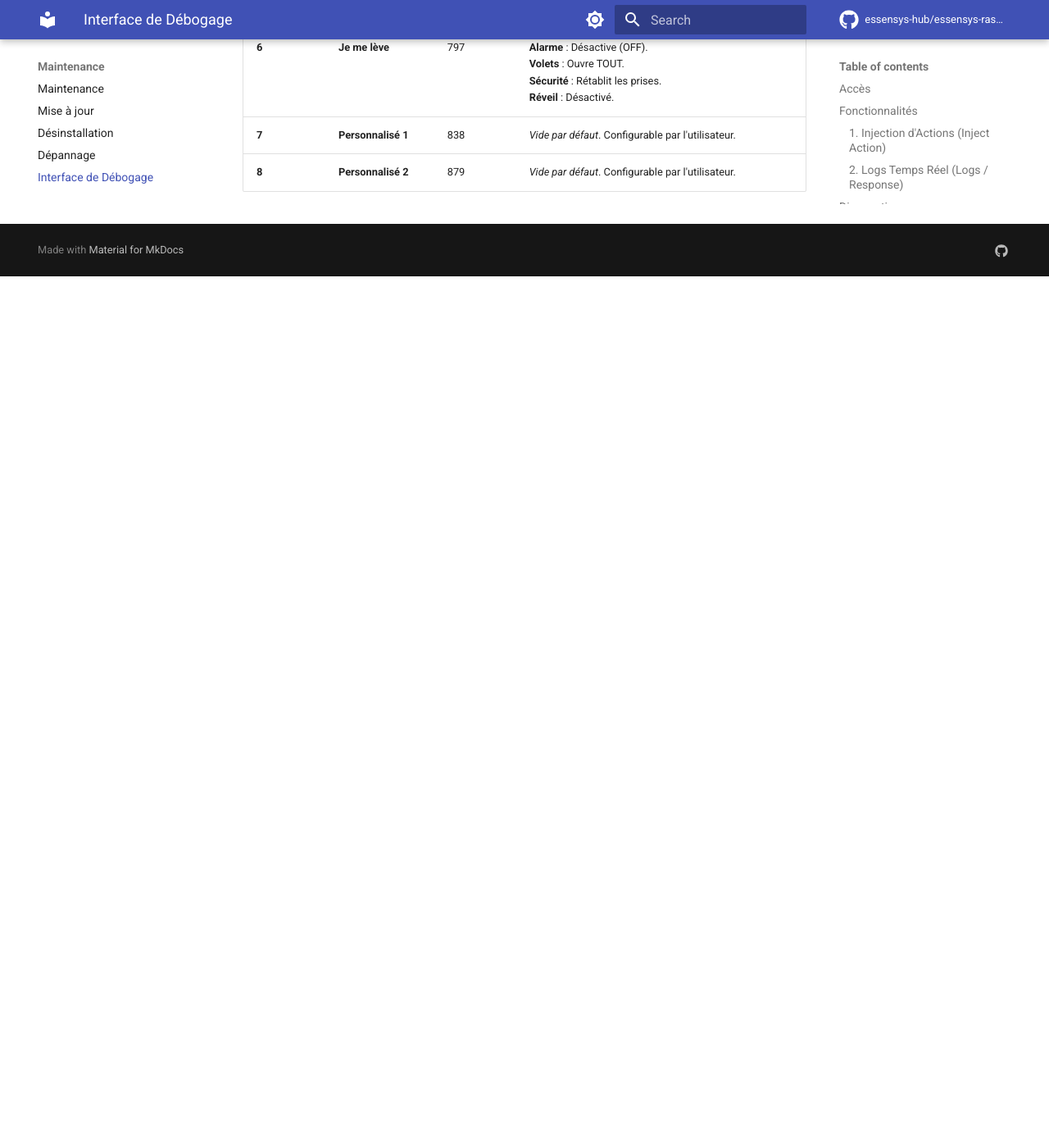
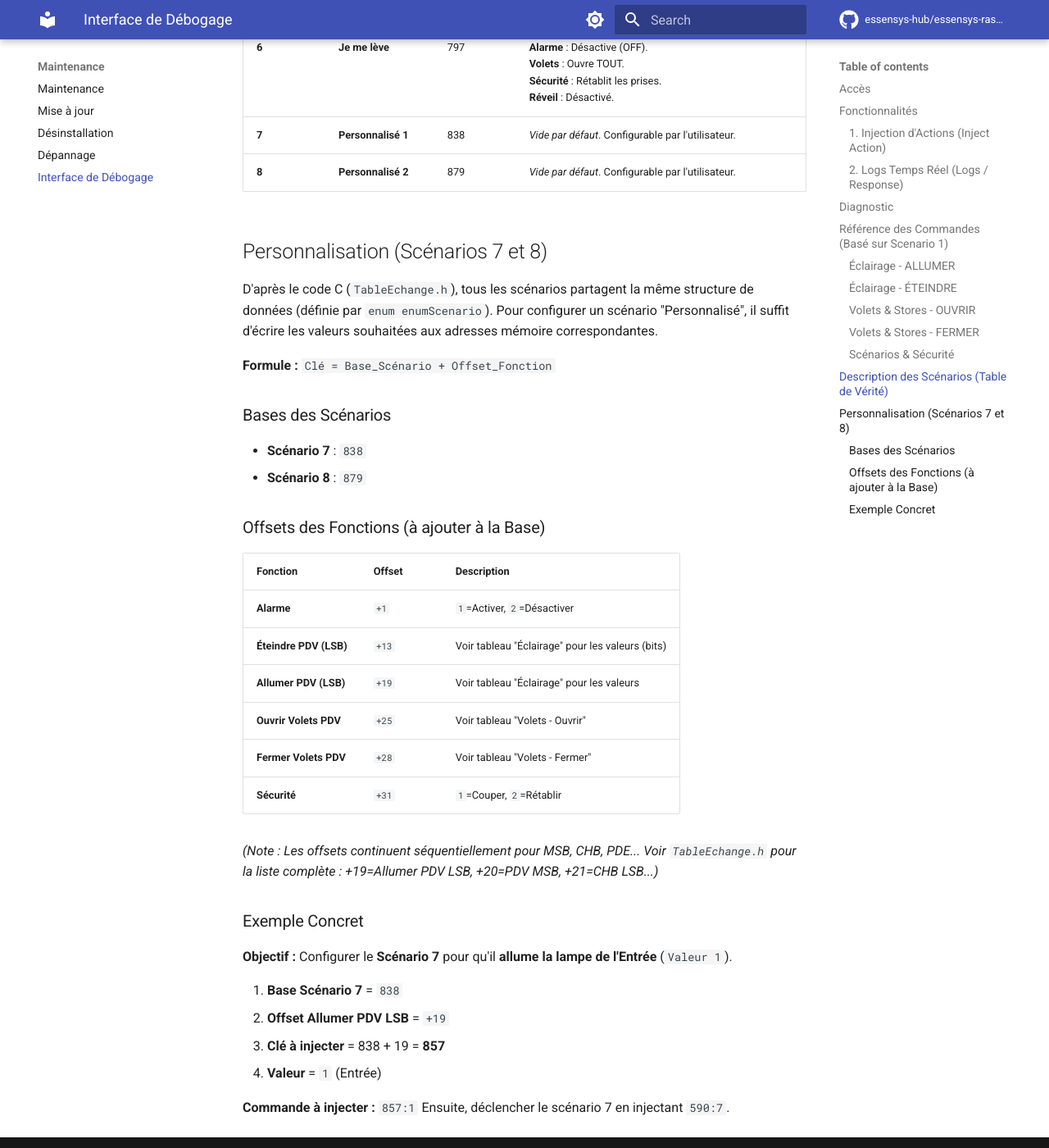
Before and after one commit to essensys-hub/essensys-raspberry-install, an MkDocs documentation site: the page built from docs/maintenance/debug.md, in a window 1280 px wide and 1400 px high, scrolled down 6511 px. Shown: the whole window at 82% size. Built offline with MkDocs 1.6.1 and Material for MkDocs 9.7.7, drawn with Linux system fonts in a browser that asks for light colours; comment, search, counter and statistics services are not loaded; the version menu is left out; before the commit the page ends 6848 px from its top, so only the background shows below that.

Commit message:
Add guide for customizing scenarios 7 and 8

```diff
--- a/docs/maintenance/debug.md
+++ b/docs/maintenance/debug.md
@@ -148,3 +148,38 @@ Pour déclencher un scénario, injectez son numéro (1-8) dans la clé **590**.
 | **6** | **Je me lève** | 797 | **Alarme** : Désactive (OFF).<br>**Volets** : Ouvre TOUT.<br>**Sécurité** : Rétablit les prises.<br>**Réveil** : Désactivé. |
 | **7** | **Personnalisé 1** | 838 | *Vide par défaut*. Configurable par l'utilisateur. |
 | **8** | **Personnalisé 2** | 879 | *Vide par défaut*. Configurable par l'utilisateur. |
+
+## Personnalisation (Scénarios 7 et 8)
+
+D'après le code C (`TableEchange.h`), tous les scénarios partagent la même structure de données (définie par `enum enumScenario`).
+Pour configurer un scénario "Personnalisé", il suffit d'écrire les valeurs souhaitées aux adresses mémoire correspondantes.
+
+**Formule :** `Clé = Base_Scénario + Offset_Fonction`
+
+### Bases des Scénarios
+*   **Scénario 7** : `838`
+*   **Scénario 8** : `879`
+
+### Offsets des Fonctions (à ajouter à la Base)
+
+| Fonction | Offset | Description |
+| :--- | :--- | :--- |
+| **Alarme** | `+1` | `1`=Activer, `2`=Désactiver |
+| **Éteindre PDV (LSB)** | `+13` | Voir tableau "Éclairage" pour les valeurs (bits) |
+| **Allumer PDV (LSB)** | `+19` | Voir tableau "Éclairage" pour les valeurs |
+| **Ouvrir Volets PDV** | `+25` | Voir tableau "Volets - Ouvrir" |
+| **Fermer Volets PDV** | `+28` | Voir tableau "Volets - Fermer" |
+| **Sécurité** | `+31` | `1`=Couper, `2`=Rétablir |
+
+*(Note : Les offsets continuent séquentiellement pour MSB, CHB, PDE... Voir `TableEchange.h` pour la liste complète : +19=Allumer PDV LSB, +20=PDV MSB, +21=CHB LSB...)*
+
+### Exemple Concret
+**Objectif :** Configurer le **Scénario 7** pour qu'il **allume la lampe de l'Entrée** (`Valeur 1`).
+
+1.  **Base Scénario 7** = `838`
+2.  **Offset Allumer PDV LSB** = `+19`
+3.  **Clé à injecter** = 838 + 19 = **857**
+4.  **Valeur** = `1` (Entrée)
+
+**Commande à injecter :** `857:1`
+Ensuite, déclencher le scénario 7 en injectant `590:7`.
```
